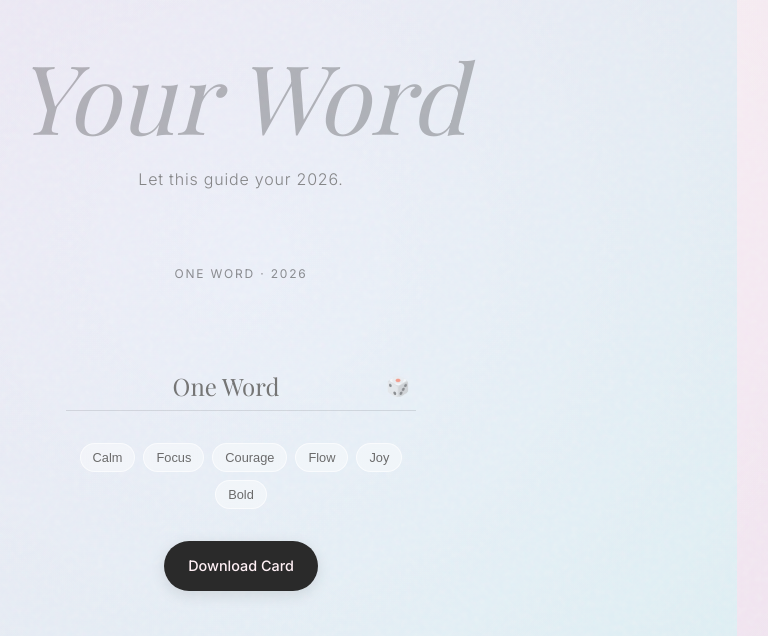
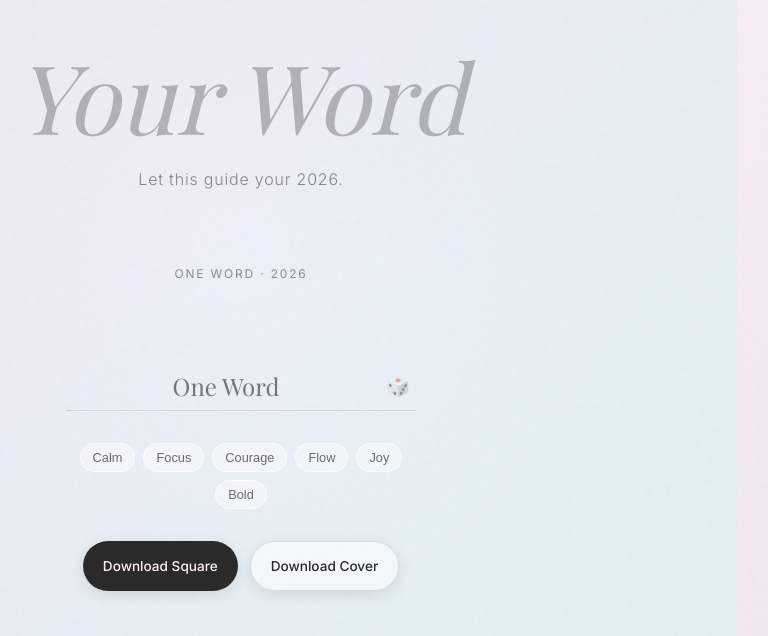
Before and after one commit to Poojaauma/one-word-2026, a React (Vite) app: page / in a window 1280 px wide. Shown: the part 148-784 px from the top of the page, without its empty margins (399-1167 px from the left). Built offline with nearby package versions, Linux system fonts and the light colour scheme; a web font is replaced by a local one.

Commit message:
Update: Added LinkedIn Cover and Post export options

```diff
--- a/src/components/Controls/Controls.css
+++ b/src/components/Controls/Controls.css
@@ -78,9 +78,9 @@
 
 .actions {
     min-height: 50px;
-    /* Reserve space for button */
     display: flex;
     justify-content: center;
+    gap: 12px;
 }
 
 .btn-download {
@@ -88,13 +88,20 @@
     color: var(--bg-primary);
     border: none;
     border-radius: 50px;
-    padding: 12px 24px;
+    padding: 12px 20px;
     font-family: var(--font-sans);
     font-weight: 500;
-    font-size: 0.9rem;
+    font-size: 0.85rem;
     cursor: pointer;
     transition: transform 0.2s, opacity 0.2s;
     box-shadow: 0 4px 15px rgba(0, 0, 0, 0.1);
+    white-space: nowrap;
+}
+
+.btn-download.variant {
+    background: rgba(255, 255, 255, 0.5);
+    color: var(--text-primary);
+    border: 1px solid rgba(0, 0, 0, 0.1);
 }
 
 .btn-download:hover {
--- a/src/components/Controls/Controls.jsx
+++ b/src/components/Controls/Controls.jsx
@@ -25,25 +25,34 @@ export const Controls = ({ word, onWordChange, cardRef }) => {
         onWordChange(random);
     };
 
-    const handleDownload = async () => {
+    const handleExport = async (type) => {
         if (!cardRef.current) return;
+
+        // Config for different export types
+        const config = type === 'cover'
+            ? { width: 1584, height: 396, suffix: 'cover' }
+            : { width: 1080, height: 1080, suffix: 'post' };
 
         try {
             const dataUrl = await toPng(cardRef.current, {
                 cacheBust: true,
-                width: 1080,
-                height: 1080,
+                width: config.width,
+                height: config.height,
                 style: {
-                    background: 'linear-gradient(135deg, #FDFCF8 0%, #FFF5F2 50%, #ECF1EF 100%)',
+                    background: 'linear-gradient(135deg, #FFF6F8 0%, #F3E5F5 40%, #E0F7FA 100%)',
                     display: 'flex',
                     alignItems: 'center',
                     justifyContent: 'center',
+                    // Clean up for export rendering
+                    borderRadius: 0,
+                    transform: 'none',
+                    boxShadow: 'none',
                 },
                 pixelRatio: 1,
             });
 
             const link = document.createElement('a');
-            link.download = `one-word-2026-${word || 'inspiration'}.png`;
+            link.download = `one-word-2026-${word || 'inspiration'}-${config.suffix}.png`;
             link.href = dataUrl;
             link.click();
         } catch (err) {
@@ -84,8 +93,11 @@ export const Controls = ({ word, onWordChange, cardRef }) => {
             </div>
 
             <div className="actions">
-                <button className="btn-download" onClick={handleDownload}>
-                    Download Card
+                <button className="btn-download" onClick={() => handleExport('post')}>
+                    Download Square
+                </button>
+                <button className="btn-download variant" onClick={() => handleExport('cover')}>
+                    Download Cover
                 </button>
             </div>
         </div>
```
